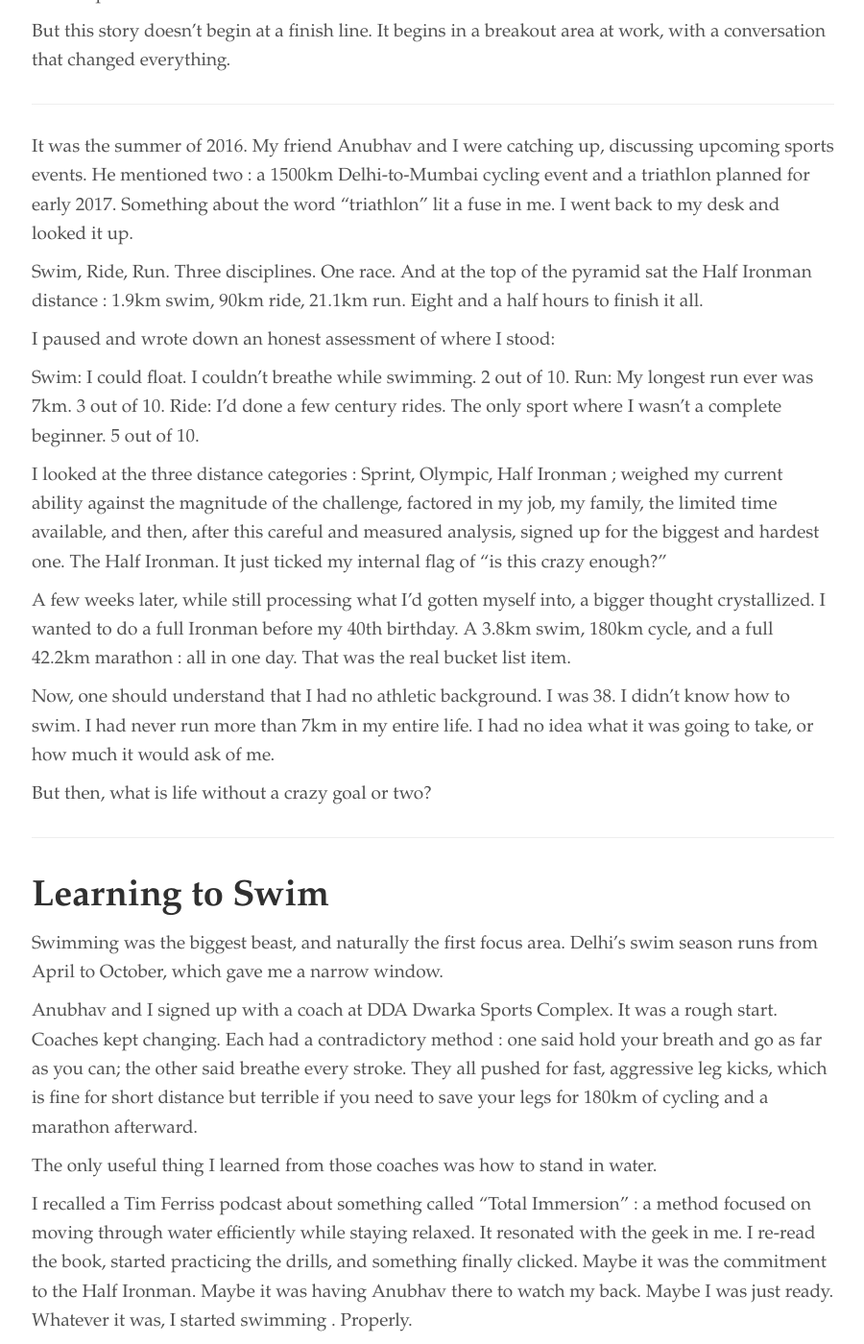
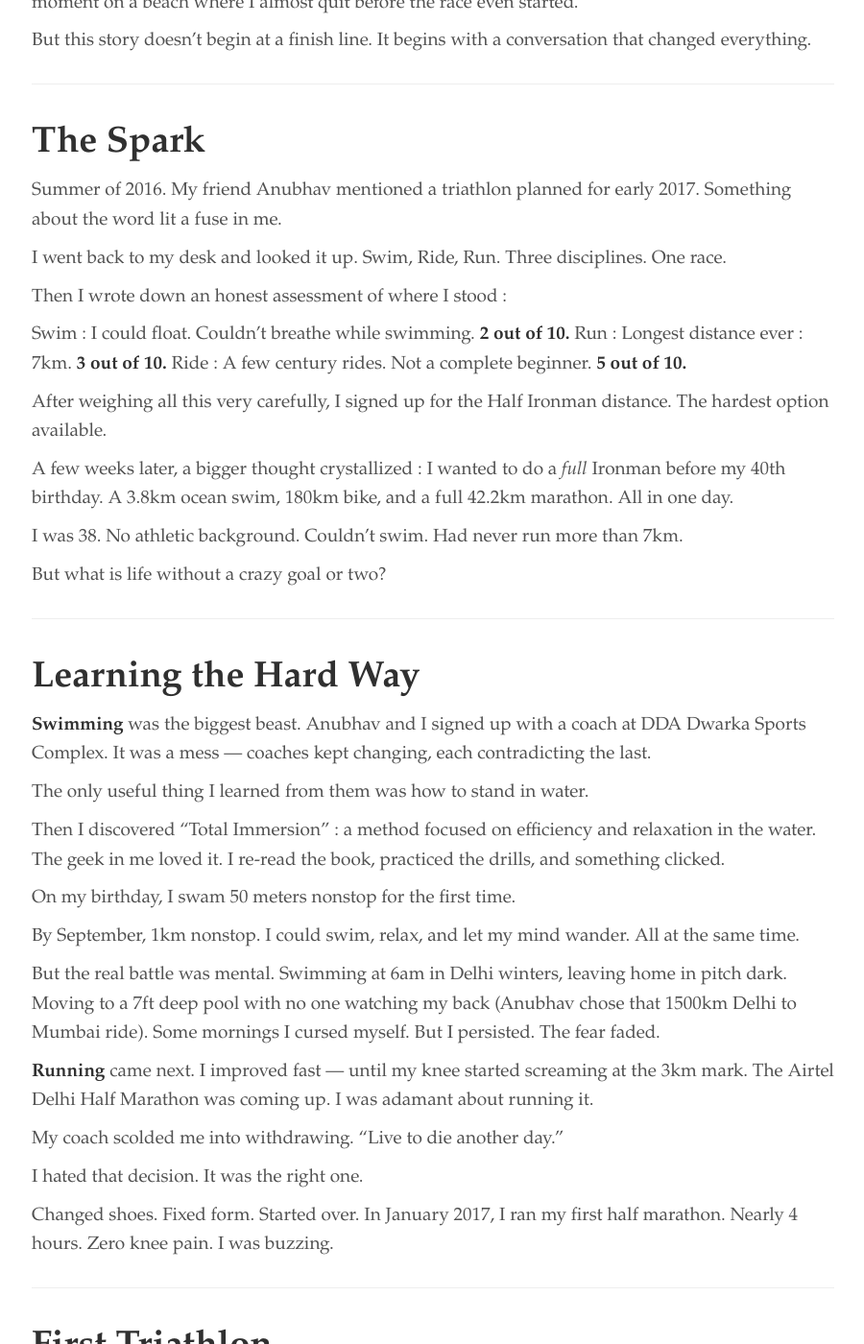
Before and after one commit to rishisareen/rishisareen.github.io, a Jekyll site: the page built from _articles/2026-02-23-my-ironman-journey.md, in a window 1280 px wide and 1400 px high, scrolled down 522 px. Shown: the whole window at 96% size, without its empty margins (189-1089 px from the left). Built offline with Jekyll 4.4.1, drawn with Linux system fonts in a browser that asks for light colours; some of the changed text lies outside the part shown.

Commit message:
vault backup: 2026-02-24 19:30:31

```diff
--- a/_articles/2026-02-23-my-ironman-journey.md
+++ b/_articles/2026-02-23-my-ironman-journey.md
@@ -12,142 +12,172 @@
 
 <!--more-->
 
-I sprinted the red carpet, jumped, and finished strong. Behind me lay 3.8km of ocean, 180km of brutal Philippine hills, and a full marathon in tropical heat. Behind that lay two years of waking up at 4am, learning to swim from scratch, and one terrifying moment on a beach in Subic Bay where I almost quit before the race even started.
+I sprinted the red carpet, jumped, and finished strong. Behind me lay 3.8km of ocean, 180km of brutal Philippine hills, and a full marathon in tropical heat.
 
-But this story doesn't begin at a finish line. It begins in a breakout area at work, with a conversation that changed everything.
+Behind that lay two years of waking up at 4am, learning to swim from scratch, and one terrifying moment on a beach where I almost quit before the race even started.
+
+But this story doesn't begin at a finish line. It begins with a conversation that changed everything.
 
 ---
 
-It was the summer of 2016. My friend Anubhav and I were catching up, discussing upcoming sports events. He mentioned two : a 1500km Delhi-to-Mumbai cycling event and a triathlon planned for early 2017. Something about the word "triathlon" lit a fuse in me. I went back to my desk and looked it up.
+## The Spark
 
-Swim, Ride, Run. Three disciplines. One race. And at the top of the pyramid sat the Half Ironman distance : 1.9km swim, 90km ride, 21.1km run. Eight and a half hours to finish it all.
+Summer of 2016. My friend Anubhav mentioned a triathlon planned for early 2017. Something about the word lit a fuse in me.
 
-I paused and wrote down an honest assessment of where I stood:
+I went back to my desk and looked it up. Swim, Ride, Run. Three disciplines. One race.
 
-Swim: I could float. I couldn't breathe while swimming. 2 out of 10.
-Run: My longest run ever was 7km. 3 out of 10.
-Ride: I'd done a few century rides. The only sport where I wasn't a complete beginner. 5 out of 10.
+Then I wrote down an honest assessment of where I stood :
 
-I looked at the three distance categories : Sprint, Olympic, Half Ironman ; weighed my current ability against the magnitude of the challenge, factored in my job, my family, the limited time available, and then, after this careful and measured analysis, signed up for the biggest and hardest one. The Half Ironman. It just ticked my internal flag of "is this crazy enough?"
+Swim : I could float. Couldn't breathe while swimming. **2 out of 10.**
+Run : Longest distance ever : 7km. **3 out of 10.**
+Ride : A few century rides. Not a complete beginner. **5 out of 10.**
 
-A few weeks later, while still processing what I'd gotten myself into, a bigger thought crystallized. I wanted to do a full Ironman before my 40th birthday. A 3.8km swim, 180km cycle, and a full 42.2km marathon : all in one day. That was the real bucket list item.
+After weighing all this very carefully, I signed up for the Half Ironman distance. The hardest option available.
 
-Now, one should understand that I had no athletic background. I was 38. I didn't know how to swim. I had never run more than 7km in my entire life. I had no idea what it was going to take, or how much it would ask of me.
+A few weeks later, a bigger thought crystallized : I wanted to do a *full* Ironman before my 40th birthday. A 3.8km ocean swim, 180km bike, and a full 42.2km marathon. All in one day.
 
-But then, what is life without a crazy goal or two?
+I was 38. No athletic background. Couldn't swim. Had never run more than 7km.
+
+But what is life without a crazy goal or two?
 
 ---
 
-## Learning to Swim
+## Learning the Hard Way
 
-Swimming was the biggest beast, and naturally the first focus area. Delhi's swim season runs from April to October, which gave me a narrow window.
+**Swimming** was the biggest beast. Anubhav and I signed up with a coach at DDA Dwarka Sports Complex. It was a mess — coaches kept changing, each contradicting the last.
 
-Anubhav and I signed up with a coach at DDA Dwarka Sports Complex. It was a rough start. Coaches kept changing. Each had a contradictory method : one said hold your breath and go as far as you can; the other said breathe every stroke. They all pushed for fast, aggressive leg kicks, which is fine for short distance but terrible if you need to save your legs for 180km of cycling and a marathon afterward.
+The only useful thing I learned from them was how to stand in water.
 
-The only useful thing I learned from those coaches was how to stand in water.
+Then I discovered "Total Immersion" : a method focused on efficiency and relaxation in the water. The geek in me loved it. I re-read the book, practiced the drills, and something clicked.
 
-I recalled a Tim Ferriss podcast about something called "Total Immersion" : a method focused on moving through water efficiently while staying relaxed. It resonated with the geek in me. I re-read the book, started practicing the drills, and something finally clicked. Maybe it was the commitment to the Half Ironman. Maybe it was having Anubhav there to watch my back. Maybe I was just ready. Whatever it was, I started swimming . Properly.
+On my birthday, I swam 50 meters nonstop for the first time.
 
-On my birthday that year, I swam 50 meters nonstop for the first time. It felt awesome. By September, I'd gone from 50 meters to 1km nonstop. Swimming became enjoyable. I could swim, relax, and let my mind wander. All at the same time.
+By September, 1km nonstop. I could swim, relax, and let my mind wander. All at the same time.
 
-But the real battle was mental. When the outdoor pool closed, I moved to Sirifort, swimming at 6am in the Delhi winter, leaving home in pitch dark and cold. Later, I moved to Talkatora, which had a deep 7ft pool. I was terrified. No Anubhav to watch my back (he chose that 1500km Delhi to Mumbai ride). Some mornings I cursed myself for taking such hassles. But I persisted. And eventually, the fear faded.
+But the real battle was mental. Swimming at 6am in Delhi winters, leaving home in pitch dark. Moving to a 7ft deep pool with no one watching my back (Anubhav chose that 1500km Delhi to Mumbai ride). Some mornings I cursed myself. But I persisted. The fear faded.
 
-## Learning to Run
+**Running** came next. I improved fast — until my knee started screaming at the 3km mark. The Airtel Delhi Half Marathon was coming up. I was adamant about running it.
 
-Pool season ended in October. Time to become Forrest Gump.
+My coach scolded me into withdrawing. "Live to die another day."
 
-I improved quickly at first — pace dropped from 8.5 min/km to 7.5. Max distance jumped to 15km. But then my left knee started screaming. Within a few weeks, the pain was so bad I felt it by the 3km mark. I had increased my mileage too fast, and my posture was wrong.
+I hated that decision. It was the right one.
 
-The Airtel Delhi Half Marathon was coming up. I was adamant about running it. Injury? "No Pain, No Gain", I told myself. But my coach and friends scolded me into withdrawing. "Live to die another day." I hated that decision. But it was the right one.
-
-I paused, studied running form, discovered Gordon Pirie's philosophy of relaxed, form-focused running, changed my shoes, and started over. The knee pain disappeared after ten days of rest. In January 2017, I ran my first half marathon in the Aravalli Hills. It took nearly 4 hours with all the breaks. But there was zero knee pain, and I was buzzing for more.
-
-## The First Triathlon
-
-February 19, 2017. Delhi International Triathlon. My first ever triathlon and I'd jumped straight into the Half Ironman distance.
-
-The alarm went off at 4am to a Bollywood song I still remember to this day: "Aa dekhe jara, kis mein kitna hai dum." Let's see who has the guts. Apt.
-
-The swim went well :  59 minutes, right on plan. The cycling was uneventful ;  training on those Delhi roads paid off. And then came the run, my weakest discipline. It was turning into a hot day. I ran and walked, linking up with fellow first-timers from Nasik and Mumbai, all of us egging each other on.
-
-Seven hours and 45 minutes. My first triathlon was done. I was hooked.
+Changed shoes. Fixed form. Started over. In January 2017, I ran my first half marathon. Nearly 4 hours. Zero knee pain. I was buzzing.
 
 ---
 
-## The Road to Ironman
+## First Triathlon
 
-Over the next year, I completed two more Half Ironmans, inching closer to the real goal. In early 2018, I pulled the trigger and signed up for Ironman Philippines , the first full Ironman to be held in Subic Bay. I picked it for one simple reason: it was the closest race to my 40th birthday.
+February 19, 2017. Delhi International Triathlon. My first ever triathlon — and I'd jumped straight into the Half Ironman distance.
 
-Anubhav and I flew to Subic four days early. We needed open water swim practice. Neither of us had ever swum in the sea.
+The alarm went off at 4am to a Bollywood song : "Aa dekhe jara, kis mein kitna hai dum." *Let's see who has the guts.* Apt.
 
-On the practice day, Anubhav was in the water before I'd even figured out my borrowed Garmin watch. Standing alone on the beach did nothing to calm my nerves. I gathered courage and started swimming. The first 50 meters were fine. Then the sea floor dropped away. The crystal-clear water meant I could see exactly how far down the bottom was. My mind declared: "Panic. You are going to die." I hyperventilated, thrashed my way back to shallow water, and stood on the shore, breathing hard.
+Seven hours and 45 minutes later, it was done. I was hooked.
 
-I weighed my options. I didn't want to go back in. But I also knew that if I walked away now, the fear would be ten times worse the next time. My race would be over before it began.
+---
 
-A few deep breaths. Back in the water. Slow strokes. At 100 meters my watch buzzed and I paused, letting my heart rate settle. At 150 meters I turned back. The return was easy. I reached the shore grinning. The mental barrier was broken.
+## The Moment I Almost Quit
 
-I still look back at this day (1st June, 2 days before the race). It was very easy to quit, the temptation was there, the fear was there. But I realized later that Bravery is actually doing things despite of the fear.
+Two more Half Ironmans later, I signed up for the real thing : Ironman Philippines, Subic Bay. I picked it because it was closest to my 40th birthday.
+
+Anubhav and I flew in four days early for sea swim practice. Neither of us had ever swum in the ocean.
+
+Practice day. Anubhav was in the water before I'd even figured out my borrowed Garmin. Standing alone on the beach did nothing for my nerves.
+
+I started swimming. First 50 meters, fine.
+
+Then the sea floor dropped away. Crystal-clear water. I could see exactly how far down the bottom was.
+
+My mind declared : "Panic. You are going to die."
+
+I hyperventilated, thrashed back to shore, stood there breathing hard.
+
+Every part of me wanted to walk away. But I knew — if I left now, the fear would be ten times worse on race day. My Ironman would be over before it began.
+
+Deep breaths. Back in the water. Slow strokes. 100 meters. Pause. 150 meters. Turn back.
+
+I reached the shore grinning.
+
+I still look back at that day — June 1st, two days before the race. Bravery isn't the absence of fear. It's doing things despite it.
+
+{% include image.html file="/images/2018_06_03_IMPhi/PreRace/IM-Pre-5-FinishLine.jpg" description="India flag around the finish line at Subic Bay" %}
+
+---
 
 ## Race Day : June 3, 2018
 
-The race that seasoned athletes were comparing to Kona (World Toughest Ironman). Asia's toughest Ironman course. 2000 meters of elevation on the bike leg alone.
+Asia's toughest Ironman course. 2000 meters of elevation on the bike. Seasoned athletes comparing it to Kona.
 
-The swim was almost anticlimactic after all that practice-day panic. Rolling start, chaos at the beginning : shoving, kicking, jostling in a compact area with a thousand other athletes. I focused on counting my breaths, a tip from a swim camp. Counting distracts the mind from chaos and locks you into rhythm. First 1.9km in 52 minutes. Second loop in 50. Total swim: 1 hour 42 minutes.
+**The swim** was almost anticlimactic after all that panic. Counting breaths to drown out the chaos of a thousand jostling bodies. 1 hour 42 minutes. Right on plan.
 
-And then the bike.
+{% include image.html file="/images/2018_06_03_IMPhi/Race/IM-Swim-1.JPG" description="Survived the swim" %}
 
-If I had to describe the cycling course in one word, it would be "brutal." A 6% grade climb within the first few kilometers, with strong headwinds. People were getting off their bikes and walking. I stopped at every hydration station, refueled, and kept grinding. At the 130km mark, heavy rain made the roads slippery. When the rain stopped, headwinds took its place. Those next 20 kilometers were agony — body tired, climbs relentless, every pedal stroke a struggle. I found other athletes and started chatting to distract myself. That dark phase, where you want to stop and the mind is begging you to quit — I learned to just keep talking, keep moving.
+**The bike** was brutal. A 6% climb in the opening kilometers. Heavy rain at 130km. Relentless headwinds after that. Every pedal stroke a negotiation with my body.
 
-It took me nearly 8 hours to finish the bike : over an hour slower than my worst estimates.
+Nearly 8 hours — over an hour slower than my worst estimate.
 
-Then came the marathon. My debut Ironman was also my debut marathon. I had never run more than 25km in training. It was 5pm when I started, 11 hours into the race. My body was stiff. My legs were heavy. The original sub-15-hour goal was gone. I recalculated: sub-16 was possible if I stayed injury-free.
+{% include image.html file="/images/2018_06_03_IMPhi/Race/IM-Bike-3.JPG" description="Attitude is still thumbs up" %}
 
-First 10km came in 75 minutes. Then I met Vijay, another first-timer, and we ran together for 25 kilometers : walking, running, pushing each other. With 7km left and 40 minutes to make sub-16, I went all out. That pace was something I hadn't done even on fresh legs. Those last kilometers were agonizing and beautiful at once. I constantly told my mind to shut up. I overtook people. As the finish line drew closer, I could hear Mike Reilly's voice announcing finishers.
+**The marathon.** My debut Ironman was also my debut marathon. 5pm. Eleven hours in. Never run more than 25km in training.
+
+I met Vijay, another first-timer. We ran and walked together for 25 kilometers, pushing each other through the dark phase.
+
+With 7km left and 40 minutes to make sub-16, I went all out. A pace I hadn't done even on fresh legs. Those last kilometers were agonizing and beautiful. I told my mind to shut up. I overtook people. Mike Reilly's voice grew louder.
 
 I sprinted the red carpet. Jumped at the end.
 
-"From India, first-time triathlete, Rishi Sareen, you are an Ironman."
+**15 hours, 57 minutes. Two months before I turned 40.**
 
-15 hours, 57 minutes. Two months before I turned 40.
+{% include image.html file="/images/2018_06_03_IMPhi/Race/Race.JPG" description="The finish line" %}
 
 ---
 
-## The Journey After
+## What Came After
 
-That first Ironman was never meant to be the last. The bug had bitten too deep.
+That first Ironman was never the end. The bug had bitten too deep.
 
-In 2019, I raced Ironman Copenhagen. A cold, rainy day in Denmark. My wetsuit felt like it was strangling me during the practice swim. I panicked in the murky water and retreated to shore, just as I had in Philippines. But on race day, experience kicked in — I stayed calm, found my rhythm, and put up a 1:30 swim. The bike was rolling hills in the rain. The run was four brutal laps past the finish line, each time being taunted by the red carpet I couldn't yet cross. I finished in 14 hours 22 minutes, disappointed I didn't hit sub-13 but grateful for the lessons.
+**Copenhagen 2019.** Cold, rainy Denmark. Panicked again during the practice swim — wetsuit felt like it was strangling me. But race day? Experience kicked in. Finished with the Indian flag on my shoulders. 14:22.
 
-Then Covid wiped out 2020 and 2021. Three years without a race. But I kept training, quietly building a stronger base.
+{% include image.html file="/images/2019_08_18_IMCPH/Race/20190818-12-FinishLine-3.JPG" description="Carrying the Indian flag at Copenhagen" %}
 
-In September 2022, I lined up for Ironman Italy. I'd had a bad bout of Covid just weeks before and could barely train in August. The sub-12 dream was dead. Friends reminded me I wasn't a professional :  I was in this for fitness and fun. I let go of expectations and just went out to race.
+**Covid** wiped out three years of racing. But I kept training. Quietly building.
 
-Something magical happened. My nutrition was dialed in for the first time. I stayed aero on the bike. And during the marathon, I didn't walk once — a first for me in a full Ironman. I finished in 13 hours 16 minutes, and I was grinning the entire last loop.
+**Italy 2022.** Bad Covid weeks before the race. Friends reminded me I'm not a professional — I'm in this for fitness and fun. I let go of expectations.
 
-Barcelona 2024 was the breakthrough. A sub-12-hour finish : a time I once thought was beyond me. Every lesson from every previous race came together. The swim panic that plagued my early races had mellowed into a manageable flutter. The nutrition mistakes from Copenhagen were ironed out. The walking in the marathon was replaced by steady, confident running.
+Something magical happened. Nutrition dialed in. Stayed aero on the bike. And the marathon? Didn't walk once. First time ever in an Ironman. 13:16, grinning the entire last loop.
 
-And then Frankfurt 2025 made it five. So far.
+{% include image.html file="/images/20220918_IM Italy/RishiFinish.jpg" description="The hard earned medal at Italy" %}
+
+**Barcelona 2024.** The breakthrough. Sub-12 hours — a time I once thought was beyond me. Every lesson from every race, finally clicking together.
+
+**Frankfurt 2025** made it five. So far.
 
 ---
 
-## What This Journey Taught Me
+## Why Any of This Matters
 
-People often ask me why. Why put yourself through 16 hours of pain? Why wake up at 4am in Delhi winters to swim in freezing pools? Why sign up for something when you can barely float?
+People ask me why. Why 16 hours of pain? Why 4am alarms in Delhi winters? Why sign up when you can barely float?
 
-The honest answer is that I never set out to become a triathlete. I set out to prove to myself that "impossible" is just a word. That a 38-year-old with no athletic background can learn to swim, then run, then put it all together and cross a finish line where someone announces your name and calls you an Ironman.
+Here's what I've learned : the Ironman was never really about the Ironman.
 
-Along the way, I discovered a few truths that extended well beyond racing.
+It was about discovering that the person I thought I was — the non-athlete, the guy who couldn't swim, the 38-year-old who had no business being on a starting line — was just a story I'd been telling myself.
 
-Start small and be consistent. I didn't build to an Ironman overnight. I built from 50-meter swims and 7km runs, one small step at a time. Consistency beat excellence every single time.
+And stories can be rewritten.
 
-Live to die another day. I learned to pull back when I needed to :  skipping the Delhi Half Marathon when my knee was shot, adjusting plans when work or life got heavy. Playing the long game meant staying injury-free and showing up the next day.
+Every time I stood on a beach terrified to get in the water. Every time my knee screamed and I had to choose between ego and patience. Every time I hit the 130km mark and my mind begged me to stop. Those were the moments that changed me. Not the finish lines. The dark phases.
 
-Put it out there. I told everyone I met about my goal. That public commitment turned quitting into something that wasn't even an option.
+The lesson isn't about triathlon. It's simpler than that.
 
-Embrace the suck. There are dark phases in every Ironman :  at the 130km mark on the bike when the headwinds are relentless, at kilometer 35 of the marathon when your legs have nothing left. Those moments don't go away. You just learn to keep moving through them.
+**Do hard things.**
 
-Five Ironmans later, I still get nervous before races. I still have moments in the water where my heart rate spikes and my brain says "turn back." The difference is that now I know what's on the other side of that fear.
+Not because they'll be fun. Not because you'll be good at them. Do them because on the other side of that fear, that exhaustion, that voice telling you to quit — there's a version of you that doesn't exist yet.
 
-The red carpet. The voice on the loudspeaker. And the best six words in endurance sports:
+Start small. Be consistent. Tell everyone what you're chasing so quitting isn't an option. And when it sucks — and it will — keep moving. The struggle *is* the point.
 
-"Rishi Sareen, you are an Ironman."
+Five Ironmans later, I still get nervous before every race. My heart still spikes in open water. My mind still whispers "turn back."
+
+But I know what's on the other side now. And that changes everything.
+
+The red carpet. The voice on the loudspeaker. And six words that remind me what's possible :
+
+**"Rishi Sareen, you are an Ironman."**
```
